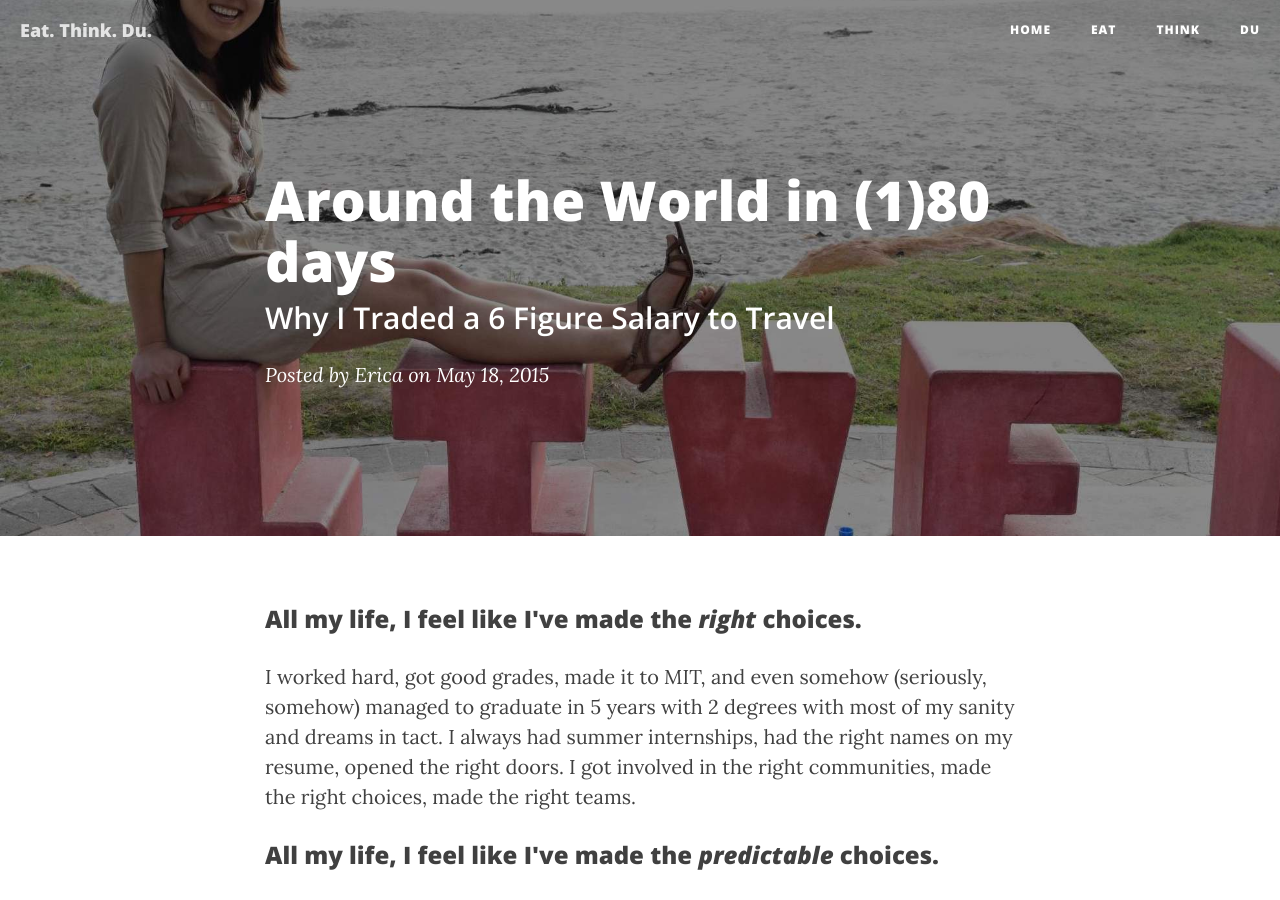
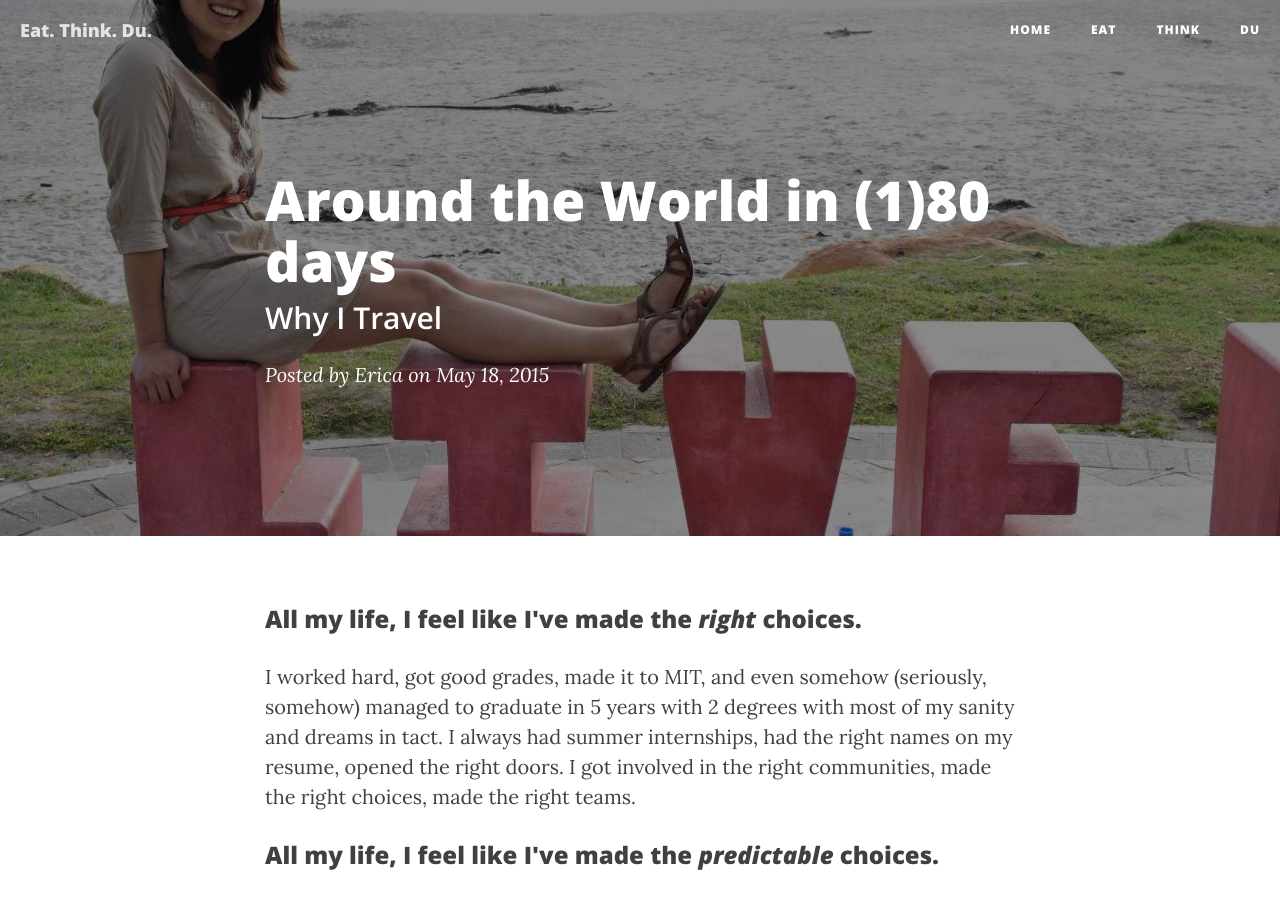
Before and after one commit to eatthinkdu/eatthinkdu.github.io, a Jekyll site: the page built from _posts/2015-05-18-around-the-world.md, in a window 1280 px wide and 900 px high. Built offline with Jekyll 4.4.1, drawn with Linux system fonts in a browser that asks for light colours; nearby versions of some CDN libraries.

Commit message:
Last change.

```diff
--- a/_posts/2015-05-18-around-the-world.md
+++ b/_posts/2015-05-18-around-the-world.md
@@ -1,7 +1,7 @@
 ---
 layout:     post
 title:      "Around the World in (1)80 days"
-subtitle:   "Why I Traded a 6 Figure Salary to Travel"
+subtitle:   "Why I Travel"
 date:       2015-05-18
 author:     "Erica"
 header-img: "img/travel3.jpg"
```
